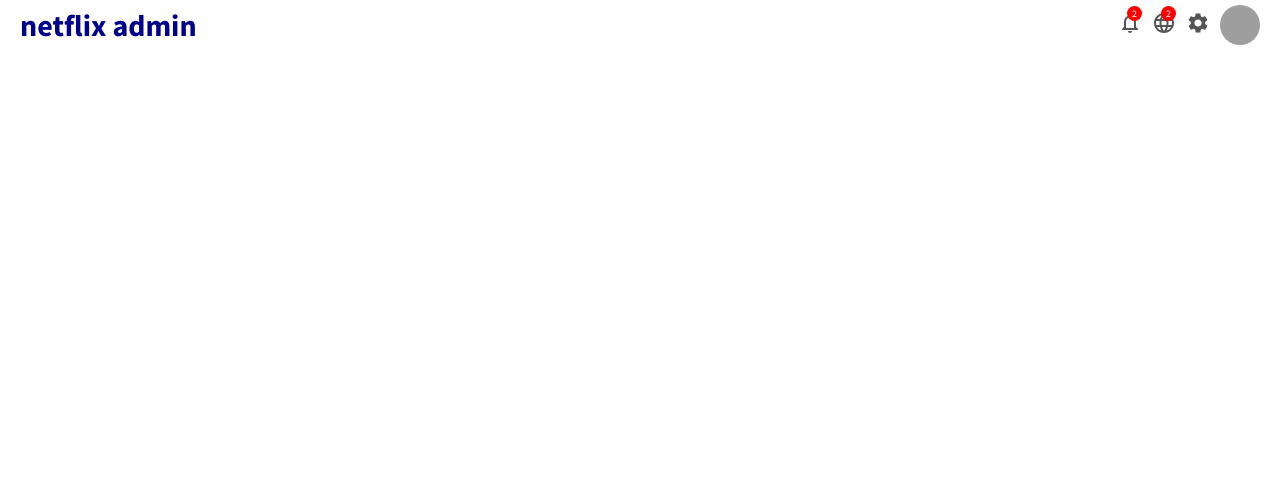
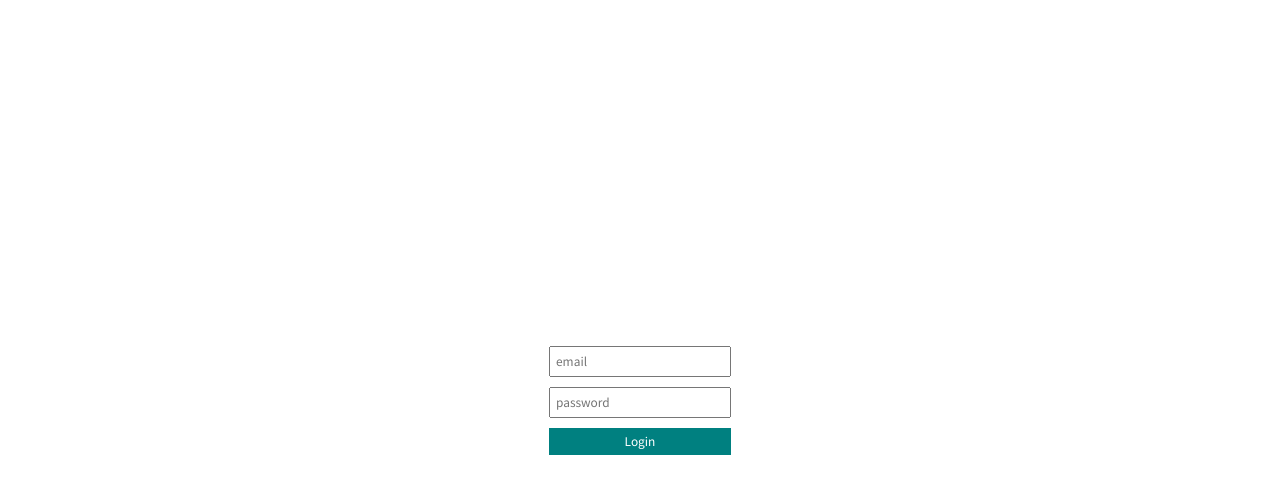
Before and after one commit to Vaneet47/netflix-clone, a React app in the folder admin/: page /#/ in a window 1280 px wide. Shown: the top 494 px of the page. Built offline with nearby package versions, Linux system fonts and the light colour scheme; grey boxes are pictures that could not be loaded.

Commit message:
login with JWT

```diff
--- a/admin/src/App.jsx
+++ b/admin/src/App.jsx
@@ -1,4 +1,4 @@
-import React from 'react';
+import React, { useContext } from 'react';
 import Topbar from './components/topbar/Topbar';
 import Sidebar from './components/sidebar/Sidebar';
 import './app.css';
@@ -16,14 +16,18 @@ import ProductList from './pages/productList/ProductList';
 import Product from './pages/product/Product';
 import NewProduct from './pages/newProduct/NewProduct';
 import Login from './pages/login/Login';
+import { AuthContext } from './context/authContext/authContext';
 
 function App() {
+  const { user } = useContext(AuthContext);
   return (
     <Router>
+      {/* all Link components should be under Router component*/}
       <Switch>
-        <Route path='/login'>
-          <Login />
-        </Route>
+        <Route path='/login'>{user ? <Redirect to='/' /> : <Login />}</Route>
+        {!user && <Login />}
+        {user && (
+          <>
             <Topbar />
             <div className='container'>
               <Sidebar />
@@ -52,6 +56,8 @@ function App() {
                 <NewProduct />
               </Route>
             </div>
+          </>
+        )}
       </Switch>
     </Router>
   );
--- a/admin/src/context/authContext/AuthContext.js
+++ b/admin/src/context/authContext/AuthContext.js
@@ -1,9 +1,9 @@
-import React from 'react';
+import React, { useEffect } from 'react';
 import AuthReducer from './AuthReducer';
 import { createContext, useReducer } from 'react';
 
 const INITIAL_STATE = {
-  user: null,
+  user: JSON.parse(localStorage.getItem('user')) || null,
   isFetching: false,
   error: false,
 };
@@ -12,6 +12,10 @@ export const AuthContext = createContext(INITIAL_STATE);
 
 export const AuthContextProvider = ({ children }) => {
   const [state, dispatch] = useReducer(AuthReducer, INITIAL_STATE);
+
+  useEffect(() => {
+    localStorage.setItem('user', JSON.stringify(state.user));
+  }, [state.user]);
 
   return (
     <AuthContext.Provider
--- /dev/null
+++ b/admin/src/context/authContext/apiCalls.js
@@ -0,0 +1,12 @@
+import axios from 'axios';
+import { loginFailure, loginStart, loginSuccess } from './AuthActions';
+
+export const login = async (user, dispatch) => {
+  dispatch(loginStart());
+  try {
+    const res = await axios.post(`api/auth/login`, user);
+    res.data.isAdmin && dispatch(loginSuccess(res.data));
+  } catch (error) {
+    dispatch(loginFailure());
+  }
+};
--- a/admin/src/pages/login/Login.jsx
+++ b/admin/src/pages/login/Login.jsx
@@ -1,13 +1,39 @@
-import React from 'react';
+import React, { useContext, useState } from 'react';
 import './login.css';
+import { AuthContext } from '../../context/authContext/authContext';
+import { login } from '../../context/authContext/apiCalls';
 
 function Login() {
+  const [email, setEmail] = useState('');
+  const [password, setPassword] = useState('');
+  const { isFetching, dispatch } = useContext(AuthContext);
+
+  const handleLogin = (e) => {
+    e.preventDefault();
+    login({ email, password }, dispatch);
+  };
   return (
     <div className='login'>
       <form className='loginForm'>
-        <input type='text' placeholder='email' className='loginInput' />
-        <input type='password' placeholder='password' className='loginInput' />
-        <button className='loginButton'>Login</button>
+        <input
+          type='text'
+          placeholder='email'
+          className='loginInput'
+          onChange={(e) => setEmail(e.target.value)}
+        />
+        <input
+          type='password'
+          placeholder='password'
+          className='loginInput'
+          onChange={(e) => setPassword(e.target.value)}
+        />
+        <button
+          className='loginButton'
+          onClick={handleLogin}
+          disabled={isFetching}
+        >
+          Login
+        </button>
       </form>
     </div>
   );
```
Lines whose indentation alone changed are shown as unchanged.
